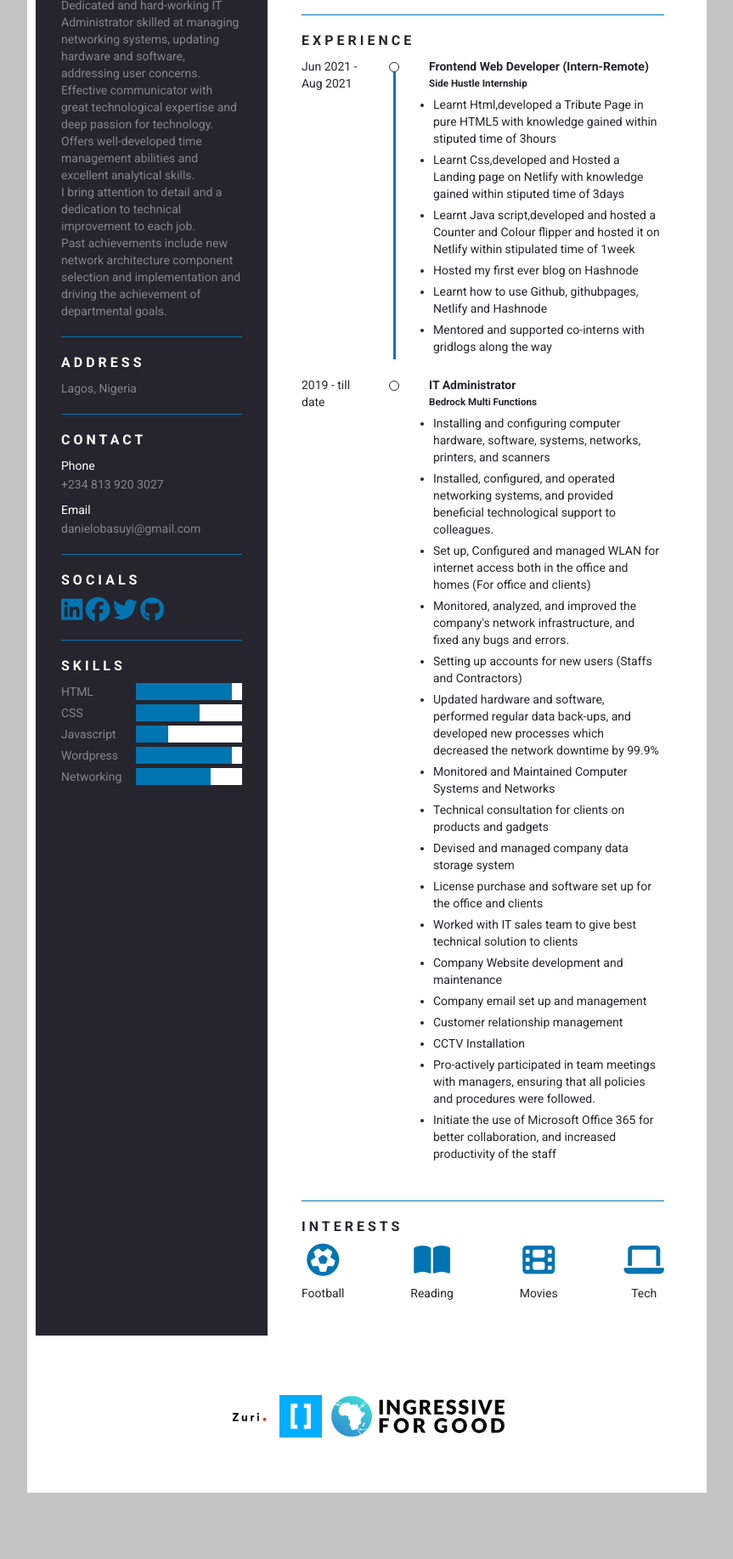
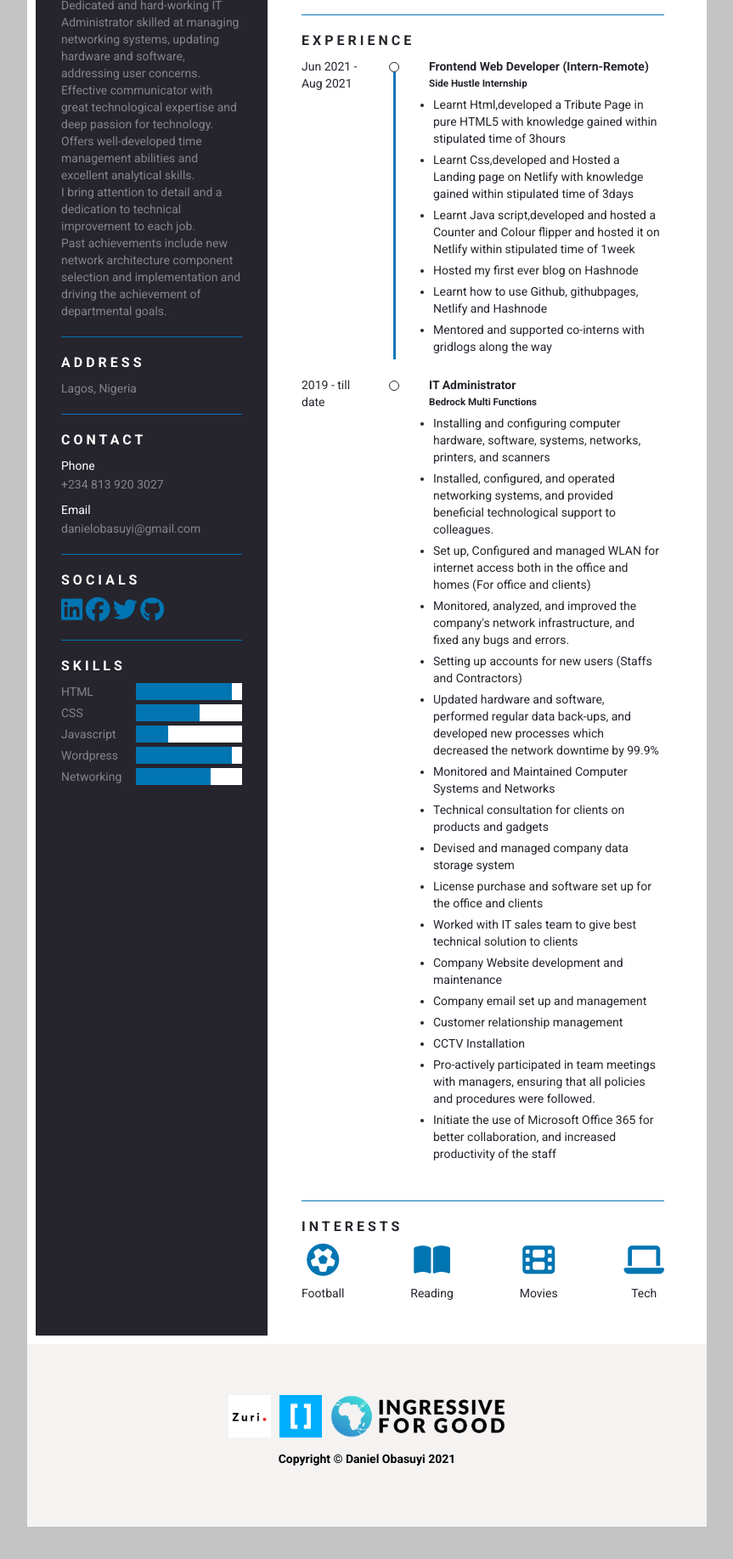
Before and after one commit to Daniblueboy/Resume, a plain HTML site: page index.html in a window 1280 px wide. Shown: the part 339-2174 px from the top of the page at 85% size, without its empty margins (208-1071 px from the left). Before the commit the page ends 2146 px from the top, so only its background shows below. Drawn offline with Linux system fonts and the light colour scheme.

Commit message:
modified typos

```diff
--- a/index.html
+++ b/index.html
@@ -12,7 +12,7 @@
 <div class="resume_wrapper">
 	<div class="resume_left">
 		<div class="resume_image">
-			<img src="dan.jpg" alt="Resume_image">
+			<img src="dannn.jpg" alt="Resume_image">
 		</div>
 		<div class="resume_bottom">
 			<div class="resume_item resume_namerole">
@@ -134,8 +134,8 @@
 						<h4>Frontend Web Developer (Intern-Remote)</h4>
 						<h5>Side Hustle Internship</h5>
 						<ul class="bullet">
-						<li>Learnt Html,developed a Tribute Page in pure HTML5 with knowledge gained within stiputed time of 3hours</li>
-						<li>Learnt Css,developed and Hosted a Landing page on Netlify with knowledge gained within stiputed time of 3days</li>
+						<li>Learnt Html,developed a Tribute Page in pure HTML5 with knowledge gained within stipulated time of 3hours</li>
+						<li>Learnt Css,developed and Hosted a Landing page on Netlify with knowledge gained within stipulated time of 3days</li>
 						<li>Learnt Java script,developed and hosted a Counter and Colour flipper and hosted it on Netlify within stipulated time of 1week</li>
 						<li>Hosted my first ever blog on Hashnode</li>
 						<li>Learnt how to use Github, githubpages, Netlify and Hashnode </li>
@@ -221,7 +221,7 @@
 			</li>
 
 		</ul>
-
+		<h3>Copyright &copy Daniel Obasuyi 2021</h3>
 	</div>
 
 
--- a/styles.css
+++ b/styles.css
@@ -196,17 +196,21 @@ body{
 	display: flex;
 	justify-content: space-between;
   }
-
+  .bullet li{
+	margin: 5px;
+	list-style-type: disc;
+}
 
   footer {
 	display: flex;
 	width: 800px;
 	margin: 0px auto 50px auto;
-	background: #fff;
+	background: rgb(245, 242, 242);
 	padding: 10px;
  }
  .foot{
 	margin: 50px auto;
+
  }
 
  .foot ul{
@@ -217,6 +221,11 @@ body{
    .foot .li_wrap{
 	margin: 0px 5px;
   }
+  .foot h3{
+	text-align: center;
+	padding: 10px;
+	font-size: 100%;
+}
 
 
 
@@ -238,13 +247,11 @@ body{
 	}
 	footer{
 		width: 95%;
+
 	}
 }
 
-.bullet li{
-	margin: 5px;
-	list-style-type: disc;
-}
+
 @media screen and (max-width: 424px){
 	.resume_wrapper .resume_right{
 		padding: 20px 30px;
```
Also changed, not shown: 1 other file.
